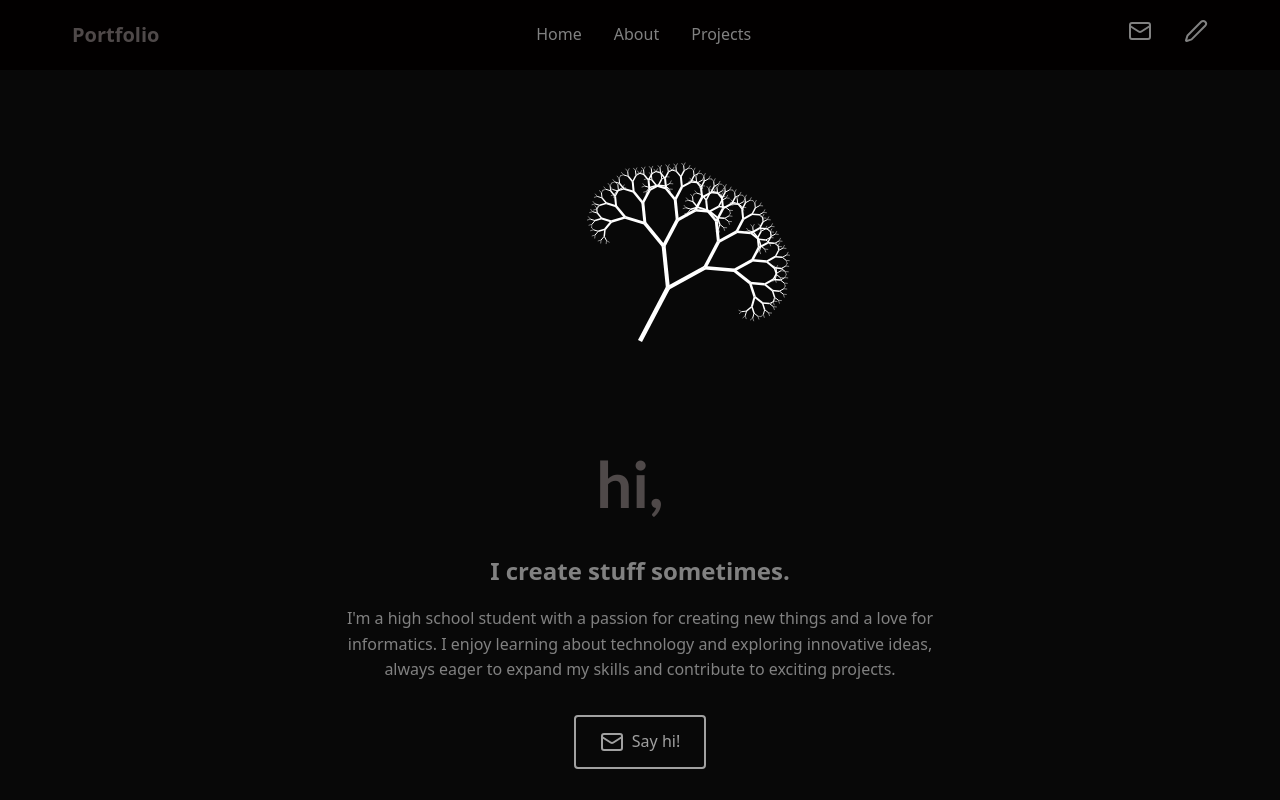
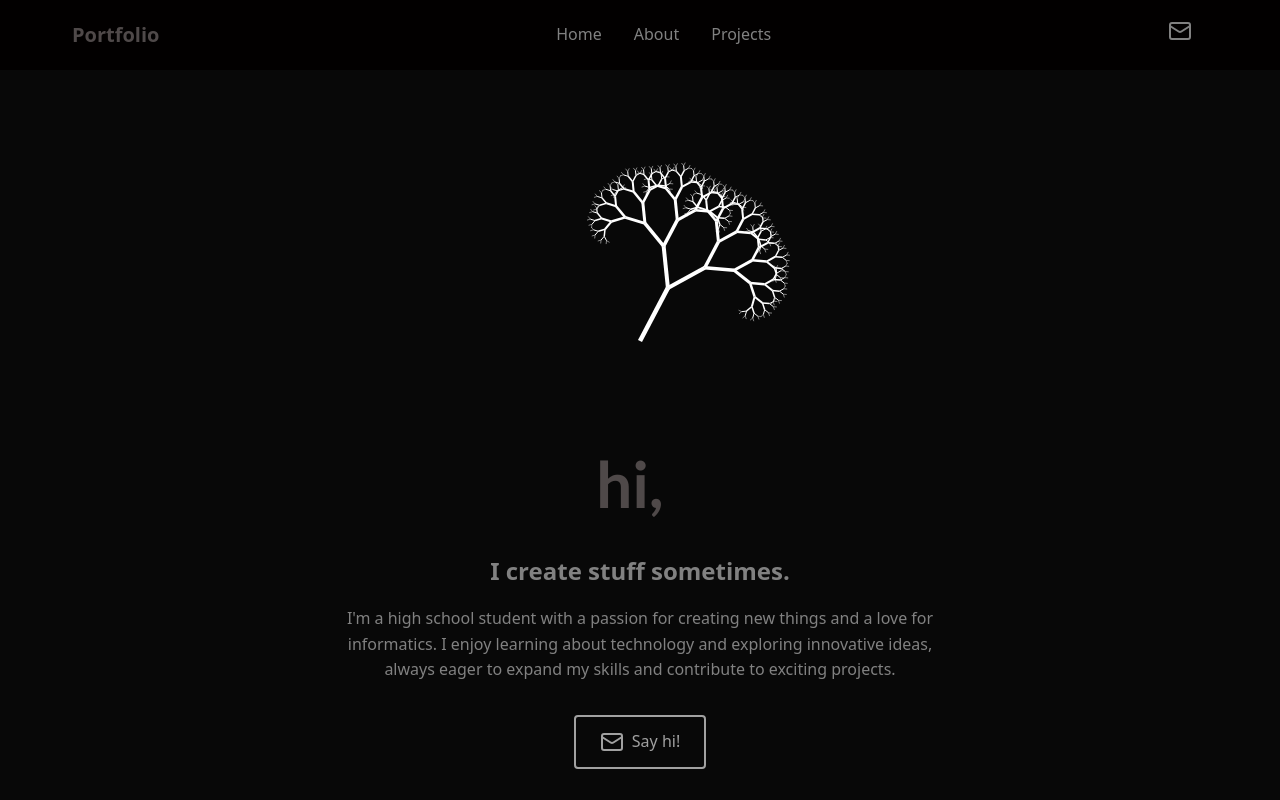
Before and after one commit to assialk/portfolio, a plain HTML site: page index.html in a window 1280 px wide. Shown: the top 800 px of the page. Drawn offline with nearby package versions, Linux system fonts and the light colour scheme.

Commit message:
Update index.html

```diff
--- a/index.html
+++ b/index.html
@@ -23,9 +23,7 @@
                 <a href="https://github.com/assialk" target="_blank" rel="noopener noreferrer" aria-label="GitHub">
                     <i data-lucide="github"></i>
                 </a>
-                <a href="/blog" aria-label="Blog">
-                    <i data-lucide="pen"></i>
-                </a>
+
             </div>
         </div>
     </nav>
```
